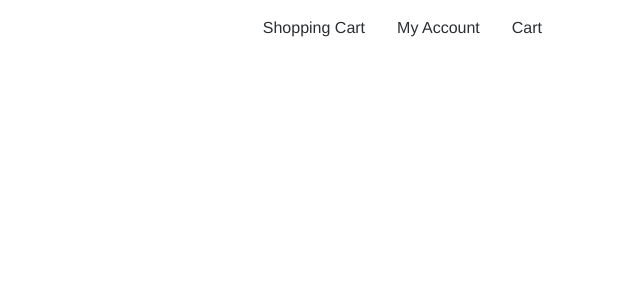
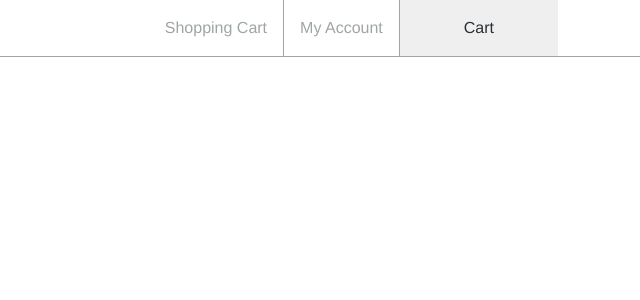
Before and after one commit to felicetto13/proj-html-vuejs, a Vue app: page / in a window 1280 px wide. Shown: the top 300 px of the page, without its empty margins (640-1280 px from the left). Built offline with nearby package versions, Linux system fonts and the light colour scheme; the HTML template or start-up script is replaced by a standard one.

Commit message:
mokup top bar completed

```diff
--- a/src/assets/scss/_variables.scss
+++ b/src/assets/scss/_variables.scss
@@ -6,3 +6,5 @@ $font-color:  #2A2F33;
 
 //primary color
 $myprimary-color: #427ED5;
+
+$white: #ffffff;
--- a/src/components/TheHeader.vue
+++ b/src/components/TheHeader.vue
@@ -12,4 +12,8 @@ export default {
 </script>
 
 <style lang="scss" scoped>
+@import "../assets/scss/variables";
+header {
+    border-bottom: 1px solid $menu-item;
+}
 </style>
--- a/src/components/TopBar.vue
+++ b/src/components/TopBar.vue
@@ -29,7 +29,7 @@
               <li>Logout</li>
             </ul>
           </li>
-          <li>
+          <li class="cart">
             <a href="#"
               ><i class="fa-solid fa-cart-shopping"></i> Cart
               <i class="fa-solid fa-angle-down"></i
@@ -58,19 +58,42 @@ export default {};
     display: flex;
     margin: 0;
 
-    li{
-        padding: 1rem;
-        cursor: pointer;
-        &:hover{
-            background-color: lighten($menu-item, $amount: 30);
-        }
+    li {
+      padding: 1rem;
+      cursor: pointer;
+      &:hover {
+        background-color: lighten($menu-item, $amount: 30);
+
+      }
     }
   }
   .social-bar {
     align-self: center;
   }
   .account-bar {
+    align-self: center;
+    color: lighten($menu-item, $amount: 30);
+    a {
+        color: $menu-item;
+    }
+    li {
+      border-right: 1px solid $menu-item;
       align-self: center;
+      &.cart {
+          padding:  1rem 2.5rem;
+          border-right: 0;
+          background-color: lighten($menu-item, $amount: 30);
+          a , i{
+              color: $font-color;
+              padding: 0 .5rem;
+          }
+          &:hover{
+            background-color: lighten($menu-item, $amount: 20);
+          }
+
+      }
+
+    }
   }
 }
 </style>
```
